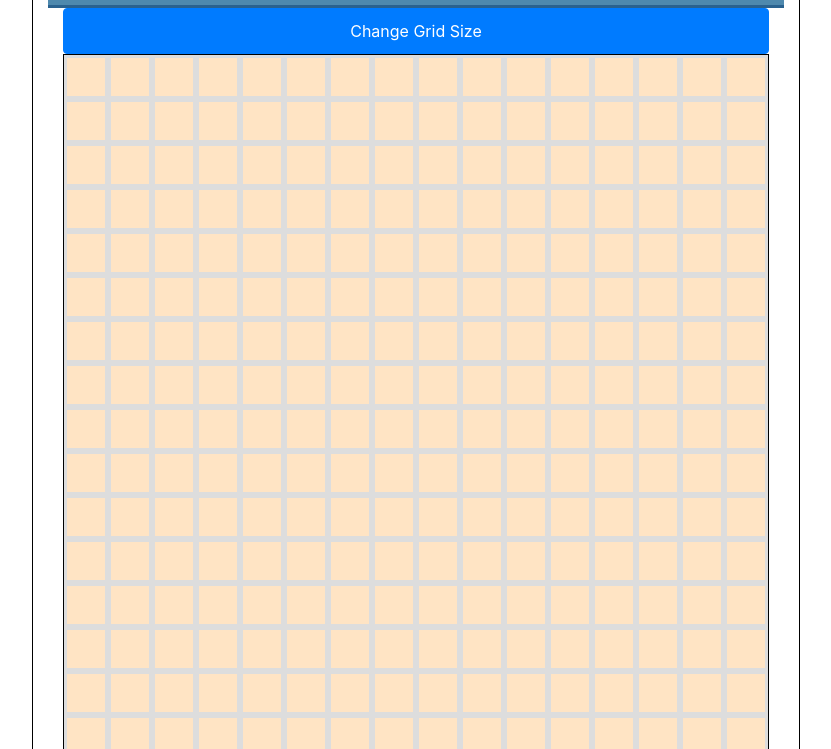
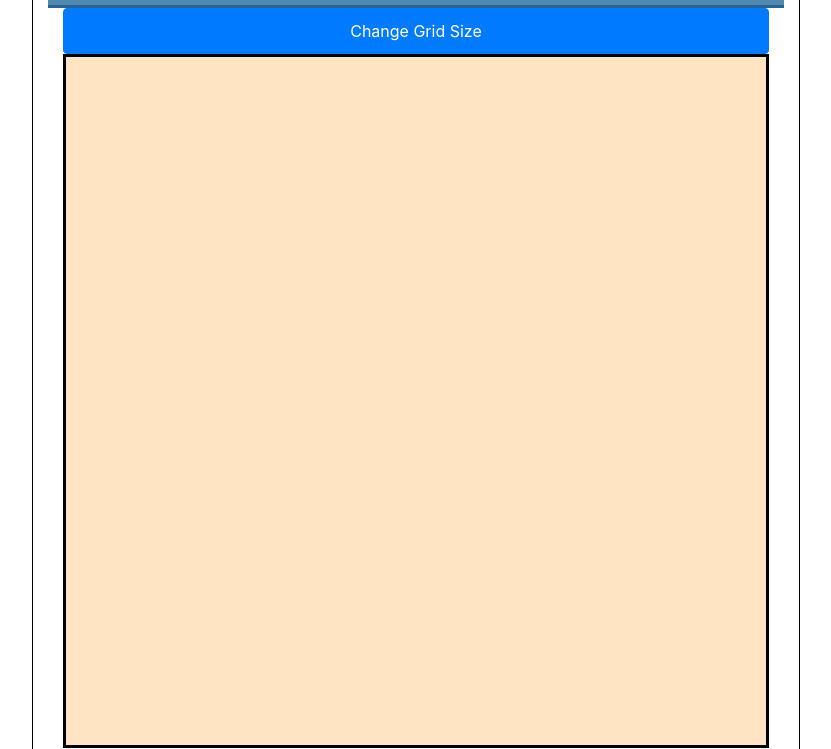
Before and after one commit to OnyangoOmondie97/Etch-a-Sketch, a plain HTML site: page index.html in a window 1280 px wide. Shown: the part 51-800 px from the top of the page, without its empty margins (224-1055 px from the left). Drawn offline with nearby package versions, Linux system fonts and the light colour scheme.

Commit message:
Edit Appearance

```diff
--- a/styles.css
+++ b/styles.css
@@ -64,7 +64,7 @@ body {
     align-items: center;
     justify-content: center;
     background-color: bisque;
-    border: 1px solid black;
+    border: solid black;
     width: 100%;
     height: 80%;
 }
@@ -73,8 +73,6 @@ body {
 .grid-square {
     width: auto;
     height: auto;
-    border: solid #ddd;
-    box-sizing: border-box;
 }
 
 #size-btn {
```
